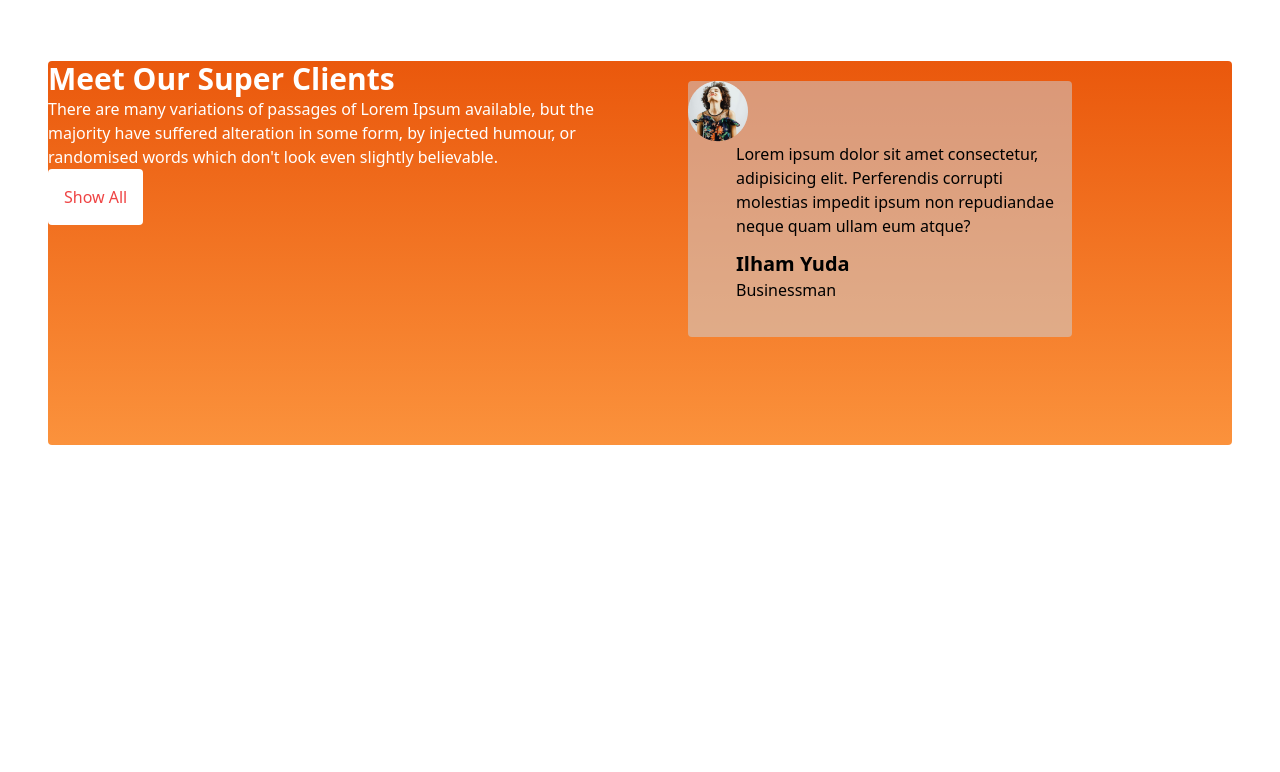
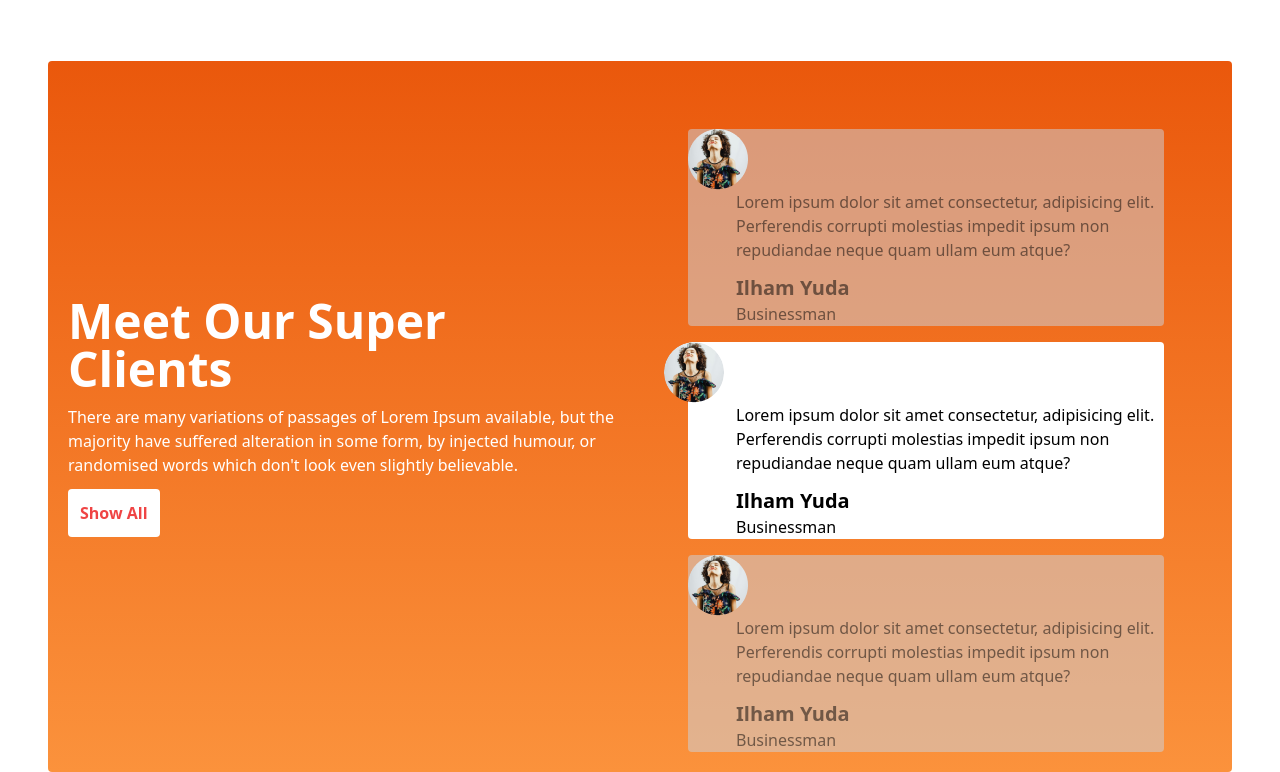
Before and after one commit to uh-shuvo/tea-house, a plain HTML site: page index.html in a window 1280 px wide. Shown: the part 1466-2238 px from the top of the page. Before the commit the page ends 1911 px from the top, so only its background shows below. Drawn offline with nearby package versions, Linux system fonts and the light colour scheme.

Commit message:
new section added

```diff
--- a/index.html
+++ b/index.html
@@ -132,23 +132,50 @@
                     </div>
                 </section>
                 <!-- card section  -->
-                <section class="bg-gradient-to-t from-orange-400 to-orange-600 ml-12  mr-12 w-100 h-96 rounded">
-                    <div class="grid grid-cols-1 md:grid-cols-2">
+                <section class="bg-gradient-to-t from-orange-400 to-orange-600 ml-12  mr-12 mx-auto h-auto p-5 rounded">
+                    <div class="grid grid-cols-1 md:grid-cols-2 items-center justify-center">
                         <div>
-                            <h1 class="text-3xl font-bold text-white">Meet Our Super Clients</h1>
-                            <p class="text-white">There are many variations of passages of Lorem Ipsum available, but
+                            <h1 class="text-5xl font-bold text-white mb-3">Meet Our Super <br> Clients</h1>
+                            <p class="text-white pb-3">There are many variations of passages of Lorem Ipsum available,
+                                but
                                 the majority have
                                 suffered alteration in some form, by injected humour, or randomised words which don't
                                 look even slightly believable. </p>
-                            <button class="bg-white p-4 rounded text-red-500">Show All</button>
+                            <button class="bg-white p-3 rounded text-red-500 font-bold">Show All</button>
                         </div>
-                        <div class="bg-slate-300 bg-opacity-50 h-64 w-96 mt-5 ml-12 rounded">
-                            <img src="images/client.png" alt="">
-                            <div class="ml-12">
-                                <p>Lorem ipsum dolor sit amet consectetur, adipisicing elit. Perferendis corrupti
-                                    molestias impedit ipsum non repudiandae neque quam ullam eum atque?</p>
-                                <h1 class="text-xl font-bold mt-3">Ilham Yuda</h1>
-                                <p>Businessman</p>
+                        <div class="ml-12 mr-12 mt-12">
+                            <div class="bg-slate-300 bg-opacity-50 h-auto w-auto rounded mb-4">
+                                <img src="images/client.png" alt="">
+                                <div class="ml-12">
+                                    <p class="text-black text-opacity-50">Lorem ipsum dolor sit amet consectetur,
+                                        adipisicing elit.
+                                        Perferendis corrupti
+                                        molestias impedit ipsum non repudiandae neque quam ullam eum atque?</p>
+                                    <h1 class="text-xl font-bold mt-3 text-opacity-50 text-black">Ilham Yuda</h1>
+                                    <p class="text-black text-opacity-50">Businessman</p>
+                                </div>
+                            </div>
+                            <div class="bg-white h-auto w-auto rounded">
+                                <img class="rounded-full -ml-6" src="images/client.png" alt="">
+                                <div class="ml-12">
+                                    <p class="text-black">Lorem ipsum dolor sit amet consectetur,
+                                        adipisicing elit.
+                                        Perferendis corrupti
+                                        molestias impedit ipsum non repudiandae neque quam ullam eum atque?</p>
+                                    <h1 class="text-xl font-bold mt-3">Ilham Yuda</h1>
+                                    <p class="text-black">Businessman</p>
+                                </div>
+                            </div>
+                            <div class="bg-slate-300 bg-opacity-50 h-auto w-auto rounded mt-4">
+                                <img src="images/client.png" alt="">
+                                <div class="ml-12">
+                                    <p class="text-black text-opacity-50">Lorem ipsum dolor sit amet consectetur,
+                                        adipisicing elit.
+                                        Perferendis corrupti
+                                        molestias impedit ipsum non repudiandae neque quam ullam eum atque?</p>
+                                    <h1 class="text-xl font-bold mt-3 text-opacity-50 text-black">Ilham Yuda</h1>
+                                    <p class="text-black text-opacity-50">Businessman</p>
+                                </div>
                             </div>
                         </div>
                     </div>
```
